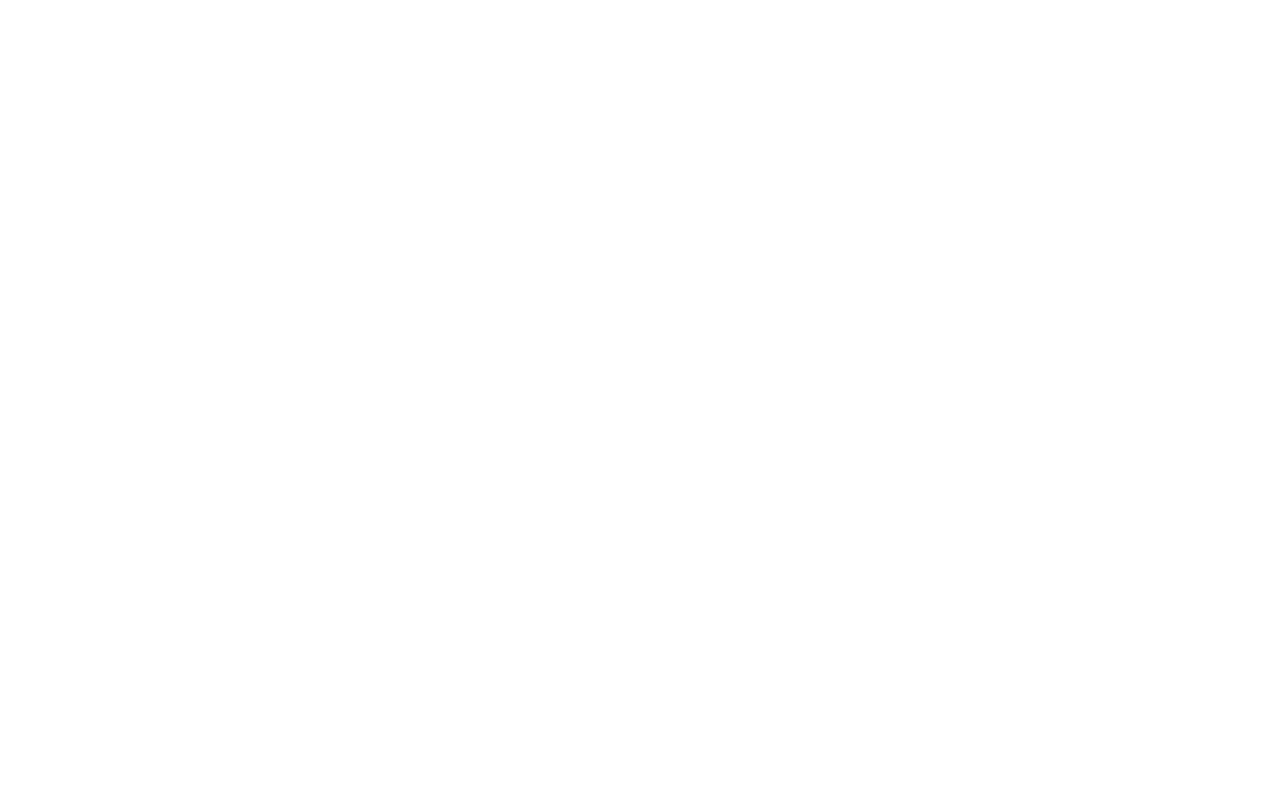
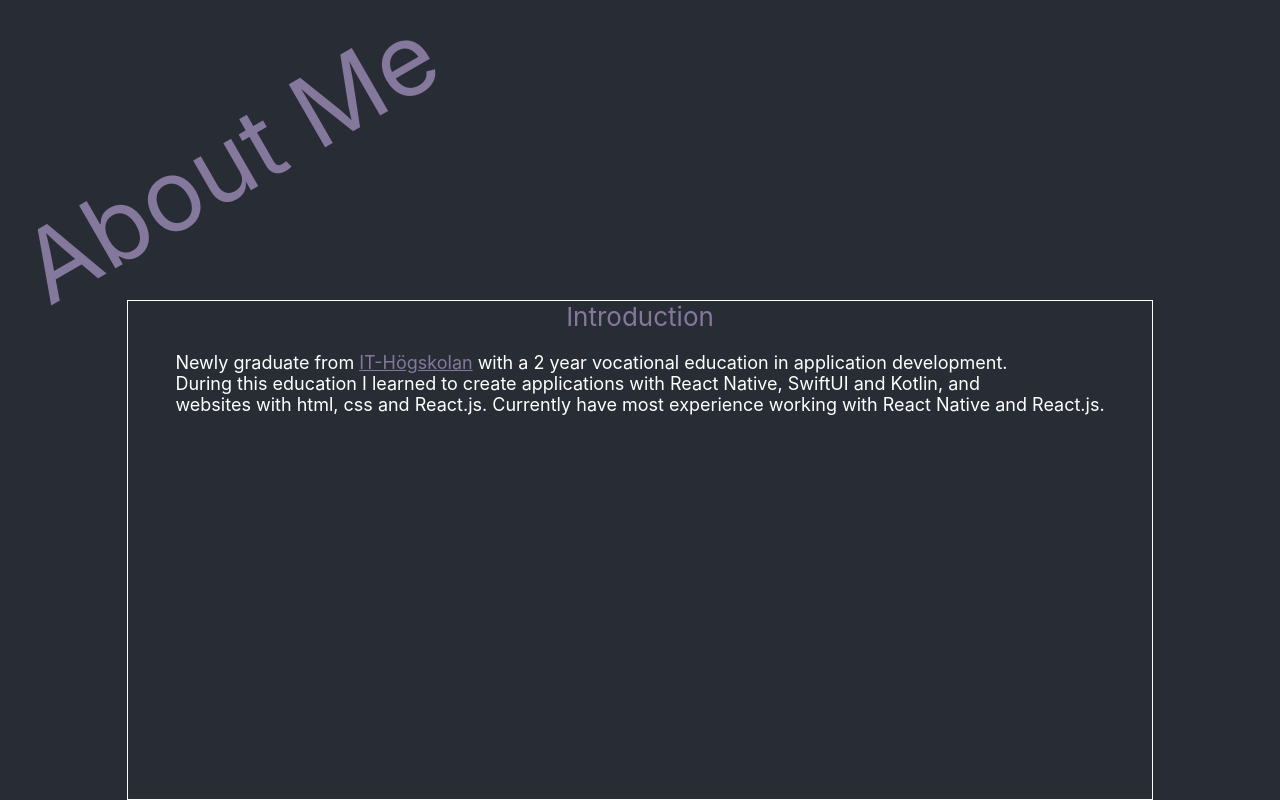
Before and after one commit to tobosten/FolioV2, a React (Create React App) app: page /aboutme in a window 1280 px wide. Before the commit this address had no page. Built offline with nearby package versions, Linux system fonts and the light colour scheme.

Commit message:
Added About me route

```diff
--- /dev/null
+++ b/src/AboutMe/AboutMe.css
@@ -0,0 +1,36 @@
+.mainAboutMeContainer {
+    display: flex;
+    background-color: #282c34;
+    height: 100vh;
+    width: 100%;
+}
+
+.mainAboutMeTitle {
+    position: absolute;
+    font-size: 100px;
+    transform: rotate(-30deg);
+    margin-top: 100px;
+    color: #84789c;
+}
+
+.aboutMeHeaderContainer {
+    display: flex;
+    align-items: center;
+    flex-direction: column;
+    margin-left: auto;
+    margin-right: auto;
+    border: 1px solid white;
+    width: 80%;
+    margin-top: 300px;
+}
+
+.aboutMeIntroductionTitle {
+    font-size: 26px;
+    color: #84789c;
+}
+
+.aboutMeIntroductionText {
+    font-size: 18px;
+    color: white;
+    margin-top: 20px
+}
--- /dev/null
+++ b/src/AboutMe/AboutMe.js
@@ -0,0 +1,27 @@
+import React from 'react'
+import "./AboutMe.css" /* Also uses styles from ActionReminder.css */
+
+
+function AboutMe() {
+    return (
+        <div className='mainAboutMeContainer'>
+            <div className='mainAboutMeTitle noSelect'>About Me</div>
+            <div className='aboutMeHeaderContainer'>
+                <div className='aboutMeIntroductionTitle'>Introduction</div>
+                <div className='aboutMeIntroductionText'>
+                    Newly graduate from
+                    <a className='linkTextPR'
+                        href='https://www.iths.se/utbildningar/applikationsutvecklare/'
+                        target={"_blank"}>IT-Högskolan</a>
+                    with a 2 year vocational education in application development.<br />
+                    During this education I learned to create applications with React Native, SwiftUI and Kotlin, and<br />
+                    websites with html, css and React.js. Currently have most experience working with React Native and React.js.
+                </div>
+
+
+            </div>
+        </div>
+    )
+}
+
+export default AboutMe
--- a/src/App.css
+++ b/src/App.css
@@ -49,15 +49,15 @@
 
 }
 
-.aboutMeContainer {
+.aboutMeSectionContainer {
   display: flex;
   align-items: center;
   /* border: 1px solid white; */
-  height: 600px;
+  height: 1000px;
   background-color: #282c34;
 }
 
-.aboutMeTitle {
+.aboutMeSectionTitle {
   color: #84789c;
   position: absolute;
   font-size: 64px;
@@ -67,12 +67,17 @@
 
 }
 
-.aboutMeText {
+.aboutMeSectionText {
   font-size: 26px;
   color: white;
   margin-left: 50%;
   z-index: 2;
   text-align: start;
+}
+
+.aboutMeSectionMoreText {
+  font-size: 18px;
+  color: #84789c;
 }
 
 .mainProjectsContainer {
@@ -82,7 +87,7 @@
   align-items: center;
   background-color: #282c34;
   /* border: 1px solid red; */
-  padding-top: 500px;
+  padding-top: 600px;
   padding-bottom: 300px;
 
   padding-left: 20vw;
@@ -91,9 +96,9 @@
 
 .projectsTitle {
   position: relative;
-  color: white;
-  font-size: 26px;
-  margin-bottom: 40px;
+  color: #84789c;
+  font-size: 36px;
+  margin-bottom: 60px;
 }
 
 .projectsContainer {
--- a/src/App.js
+++ b/src/App.js
@@ -3,6 +3,7 @@
 import Home from './Home';
 import ActionReminder from './Projects/ActionReminder/ActionReminder';
 import LeagueOfInfo from './Projects/LeagueOfInfo/LeagueOfInfo';
+import AboutMe from './AboutMe/AboutMe';
 
 
 function App() {
@@ -14,6 +15,7 @@
         <Route exact path="/" element={<Home />} />
         <Route exact path="/actionreminder" element={<ActionReminder />} />
         <Route exact path="/leagueofinfo" element={<LeagueOfInfo />} />
+        <Route exact path="/aboutme" element={<AboutMe />} />
       </Routes>
     </Router>
 
--- a/src/Home.js
+++ b/src/Home.js
@@ -23,16 +23,18 @@
             >
                 <div className='backdropDiv'>
                     <div className='backdropDivTextName'>Tobias Österlin</div>
-                    <div className='backdropDivTextDesc'>Front-end developer</div>
+                    <div className='backdropDivTextDesc'>Application developer</div>
                 </div>
 
-                <div className='aboutMeContainer'>
-                    <div className='aboutMeText'>Recently graduated Front-end developer that loves<br />
-                        creating both applications and websites.
+                <div className='aboutMeSectionContainer'>
+                    <div className='aboutMeSectionText'>Recently graduated Application developer that loves<br />
+                        creating both applications and websites. I have most<br />
+                        experience working with React.js and React Native.<br />
+                        <Link className='aboutMeSectionMoreText' to="/aboutme">More</Link>
                     </div>
 
-                    <div className='aboutMeTitle noSelect'
-                        style={{ transform: `translateX(${offsetY * .9}px)` }}
+                    <div className='aboutMeSectionTitle noSelect'
+                        style={{ transform: `translateX(${offsetY * .5}px)` }}
                     >About Me</div>
                 </div>
 
```
Also changed, not shown: package.json (+7 -1 lines), 1 other file (tests, documents, lock files or other folders).
